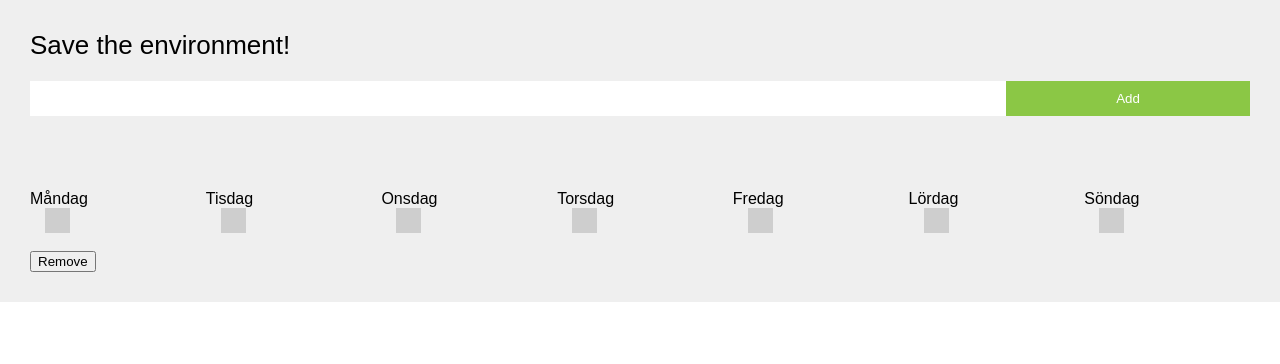
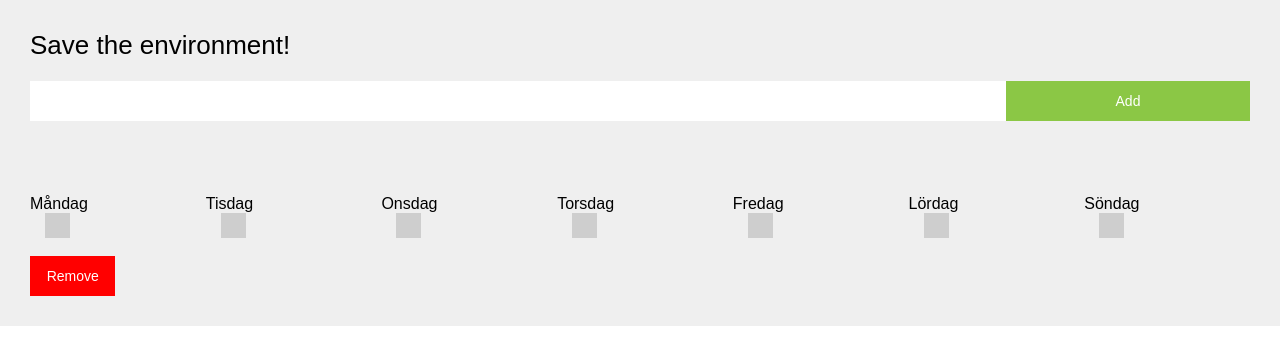
Before and after one commit to Frejabusby/habit-tracker, a React app in the folder code/: page / in a window 1280 px wide. Built offline with nearby package versions, Linux system fonts and the light colour scheme.

Commit message:
button styling

```diff
--- a/code/src/components/addnewitem.css
+++ b/code/src/components/addnewitem.css
@@ -1,14 +1,19 @@
 .new-item-input {
   border: none;
   margin: 20px 0px;
-  padding: 10px;
+  padding: 0;
   width: 80%;
+  min-height: 40px;
+  height: 40px;
 }
 
 .add-item-button {
+  font-size: 14px;
+  padding: 0;
+  min-height: 40px;
+  height: 40px;
   width: 20%;
   border: none;
   color: #fff;
   background-color: #8bc745;
-  padding: 10px;
 }
--- a/code/src/components/goal.css
+++ b/code/src/components/goal.css
@@ -67,3 +67,12 @@
   display: inline-block;
   margin-bottom: 50px;
 }
+
+button {
+  background-color: red;
+  border:none;
+  width: 7%;
+  color: white;
+  font-size: 14px;
+  height: 40px;
+}
```
